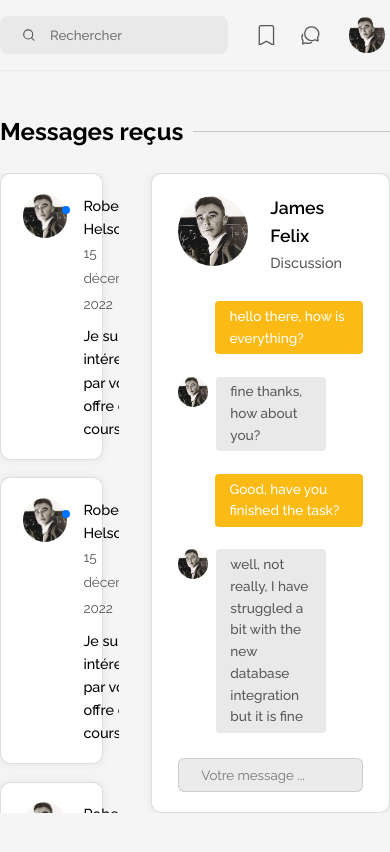
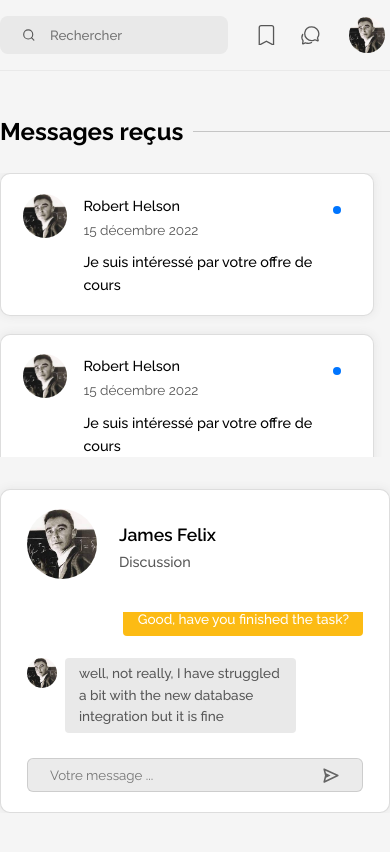
Before and after one commit to h0xdini/lessons-managment-project, a React (Create React App) app: page /discussions in a window 390 px wide. Built offline with nearby package versions, Linux system fonts and the light colour scheme.

Commit message:
messages

```diff
--- a/src/styles/styles.css
+++ b/src/styles/styles.css
@@ -451,6 +451,9 @@ a {
   .navbar button {
     display: none;
   }
+  .discussions main .container .main-discussions-body {
+    grid-template-columns: 1fr !important;
+  }
 }
 .discussions {
   height: 100vh;
--- a/styles.scss
+++ b/styles.scss
@@ -535,13 +535,22 @@ a {
             display: none;
         }
     }
+
+    .discussions {
+        main {
+            .container {
+                .main-discussions-body {
+                    grid-template-columns: 1fr !important;
+                }
+            }
+        }
+    }
 }
 
 .discussions {
     height: 100vh;
     display: flex;
     flex-direction: column;
-    // overflow: hidden;
 
     main {
         flex: 1;
```
Also changed, not shown: 1 other file (tests, documents, lock files or other folders).
